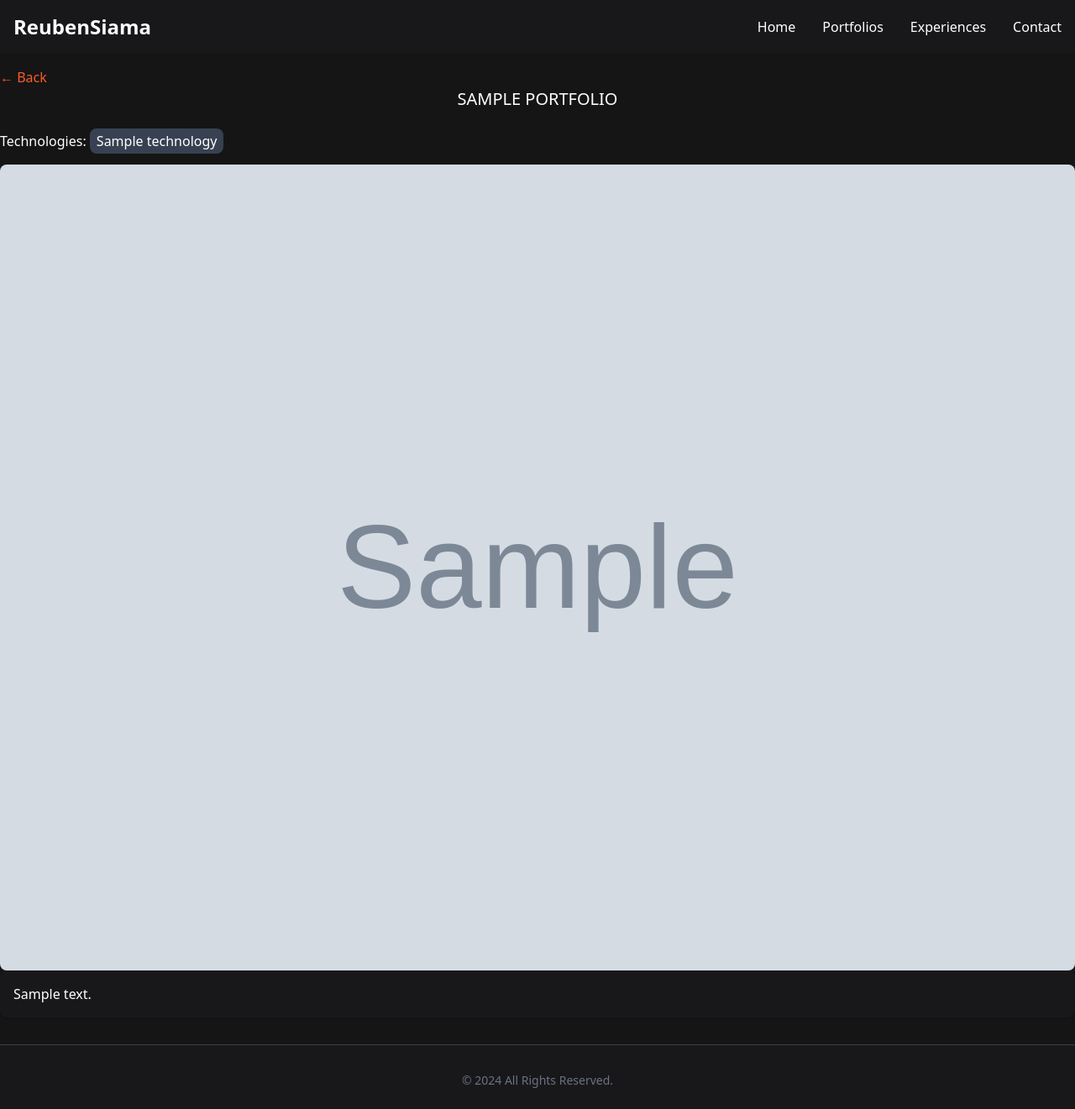
After one commit to ReubenSiama/cv, a Laravel app: template resources/views/portfolio.blade.php in a window 1280 px wide. The commit adds this page. Shown: the whole page at 84% size. Run offline with Laravel 12, Linux system fonts and the light colour scheme; the template is opened without the code that fills it: most values are stand-ins (such as "Sample title", 1, 10 or a date in 2020); grey boxes marked "Sample" are stand-in pictures; style sheets or scripts are compiled from the project's sources.

Commit message:
portfolio detail page

```diff
--- a/app/Http/Controllers/HomeController.php
+++ b/app/Http/Controllers/HomeController.php
@@ -49,6 +49,11 @@ class HomeController extends Controller
         return view('portfolios', compact('portfolios'));
     }
 
+    public function view(Portfolio $portfolio)
+    {
+        return view('portfolio', compact('portfolio'));
+    }
+
     public function experiences()
     {
         $experiences = EducationExperience::experience()->orderBy('order_column')->get();
--- a/resources/views/experiences.blade.php
+++ b/resources/views/experiences.blade.php
@@ -1,6 +1,6 @@
 @extends('layouts.main')
 @section('content')
-<div class="mx-5 md:container md:mx-auto mt-10">
+<div class="mx-4 md:container md:mx-auto mt-4">
     @foreach ($experiences as $experience)
         <div class="grid grid-cols-1 md:grid-cols-3 gap-4 bg-light-black mb-4 p-4 rounded-md">
             <div class="col-span-1">
@@ -21,4 +21,5 @@
             </div>
         </div>
     @endforeach
+</div>
 @endsection
--- a/resources/views/layouts/navbar.blade.php
+++ b/resources/views/layouts/navbar.blade.php
@@ -18,7 +18,7 @@
           <li class="{{ Route::is('home') ? $active : $inactive }}">
               <a href="/" >Home</a>
           </li>
-          <li class="{{ Route::is('portfolios') ? $active : $inactive }}">
+          <li class="{{ Route::is('portfolios*') ? $active : $inactive }}">
             <a href="{{ route('portfolios') }}">Portfolios</a>
           </li>
           <li class="{{ Route::is('experiences') ? $active : $inactive }}">
--- /dev/null
+++ b/resources/views/portfolio.blade.php
@@ -0,0 +1,23 @@
+@extends('layouts.main')
+@section('content')
+<div class="mx-4 md:mx-auto md:container mt-4">
+    <a href="{{ route('portfolios') }}" class="text-orange-500">
+        ← Back
+    </a>
+    <br>
+    <div class="text-center uppercase text-xl">
+        {{ $portfolio->title }}
+    </div>
+    <br>
+    <div class="mb-4">
+        Technologies:
+        @foreach ($portfolio->technologies as $technology)
+            <span class="bg-gray-700 text-white px-2 py-1 rounded-lg mr-2">{{ $technology }}</span>
+        @endforeach
+    </div>
+    <img src="{{ asset('storage/'.$portfolio->image) }}" alt="{{ $portfolio->title }}" class="object-cover w-full rounded-lg">
+    <div class="p-4 bg-light-black rounded-lg shadow dark:bg-gray-800 dark:border-gray-700 dark:hover:bg-gray-700">
+        {!! $portfolio->content !!}
+    </div>
+</div>
+@endsection
--- a/resources/views/portfolios.blade.php
+++ b/resources/views/portfolios.blade.php
@@ -21,7 +21,7 @@
                     @endforeach
                 </div>
                 <div class="flex justify-between mt-4">
-                    <a target="blank" href="{{ $portfolio->link }}" class="text-orange-500 hover:underline">Read More</a>
+                    <a href="{{ route('portfolios.view', $portfolio->slug) }}" class="text-orange-500 hover:underline">Read More</a>
                 </div>
             </div>
         </div>
--- a/routes/web.php
+++ b/routes/web.php
@@ -4,10 +4,11 @@ use App\Http\Controllers\HomeController;
 use Illuminate\Support\Facades\Route;
 
 Route::controller(HomeController::class)
-->group(function(){
+    ->group(function () {
         Route::get('/', 'index')->name('home');
         Route::get('/contact', 'contact')->name('contact');
         Route::post('/contact', 'storeContact')->name('contact.store');
         Route::get('/portfolios', 'portfolios')->name('portfolios');
+        Route::get('/portfolios/{portfolio}', 'view')->name('portfolios.view');
         Route::get('/experiences', 'experiences')->name('experiences');
     });
```
Also changed, not shown: app/Models/Portfolio.php (+19 -1 lines), database/migrations/2024_05_30_043328_create_portfolios_table.php. Lines whose indentation alone changed are shown as unchanged.
